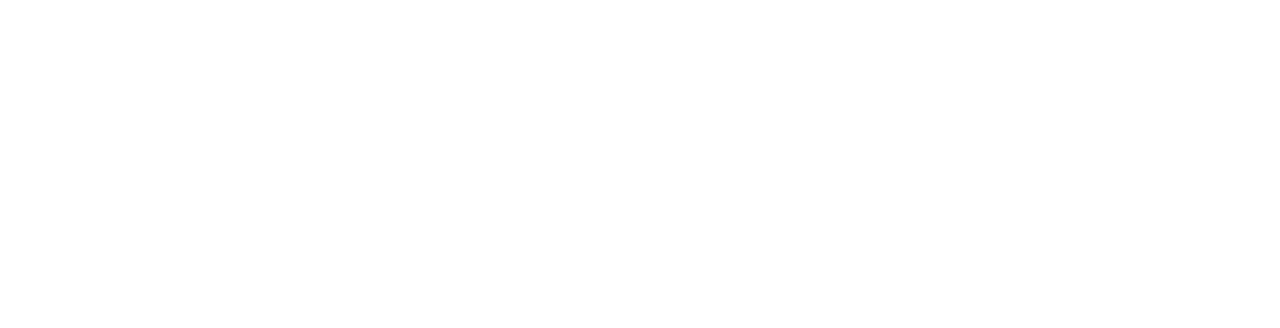
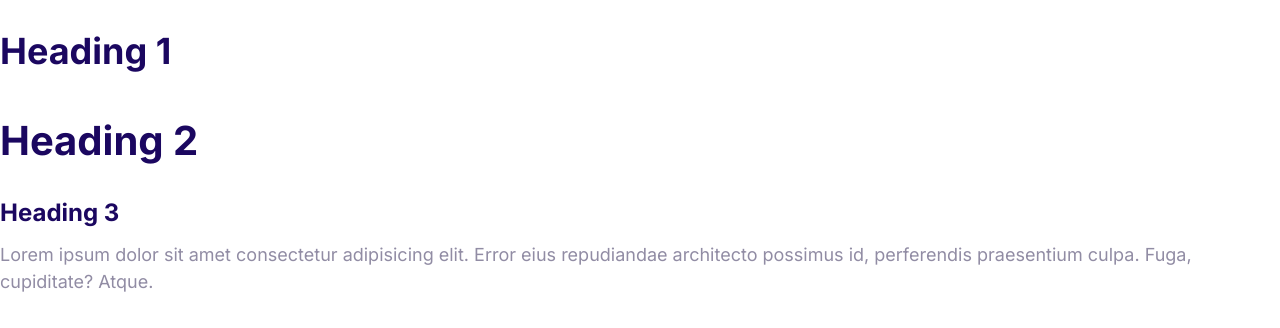
Before and after one commit to emmaswamn/1st-website, a plain HTML site: page index.html in a window 1280 px wide. Drawn offline with Linux system fonts and the light colour scheme.

Commit message:
Define the styles for the fonts.

```diff
--- a/CSS/styles.css
+++ b/CSS/styles.css
@@ -5,3 +5,53 @@
     --color-headings:#1b0760;
     --color-body:#918ca4;
 }
+
+html{
+    font-size: 62.5%;
+}
+
+body{
+    font-family: 'Inter',Arial, Helvetica, sans-serif;
+    font-size: 2.4rem;
+    line-height: 1.5;
+    color:var(--color-body)
+}
+
+h1,h2,h3{
+    color: var(--color-headings);
+    margin-bottom: 1rem;
+}
+
+h1{
+    font-size: 5rem;
+}
+
+h2{
+    font-size: 4rem;
+}
+
+h3{
+    font-size: 3rem;
+}
+
+p{
+    margin-top: 0;
+}
+
+@media screen and (min-width:1024px) {
+    body{
+        font-size: 1.8rem;
+    }
+
+    h1{
+        font-size: 8rem;
+    }
+
+    h2{
+        font-size: 4rem;
+    }
+
+    h3{
+        font-size: 2.4rem;
+    }
+}
--- a/index.html
+++ b/index.html
@@ -5,8 +5,23 @@
     <meta http-equiv="X-UA-Compatible" content="IE=edge" />
     <meta name="viewport" content="width=device-width, initial-scale=1.0" />
     <title>Document</title>
+    <link rel="preconnect" href="https://fonts.googleapis.com" />
+    <link rel="preconnect" href="https://fonts.gstatic.com" crossorigin />
+    <link
+      href="https://fonts.googleapis.com/css2?family=Inter:wght@400;700&family=Poppins:wght@300;900&display=swap"
+      rel="stylesheet"
+    />
     <link rel="stylesheet" href="css/styles.css" />
     <link rel="stylesheet" href="CSS/normalize (1).css" />
   </head>
-  <body></body>
+  <body>
+    <h1>Heading 1</h1>
+    <h2>Heading 2</h2>
+    <h3>Heading 3</h3>
+    <p>
+      Lorem ipsum dolor sit amet consectetur adipisicing elit. Error eius
+      repudiandae architecto possimus id, perferendis praesentium culpa. Fuga,
+      cupiditate? Atque.
+    </p>
+  </body>
 </html>
```
